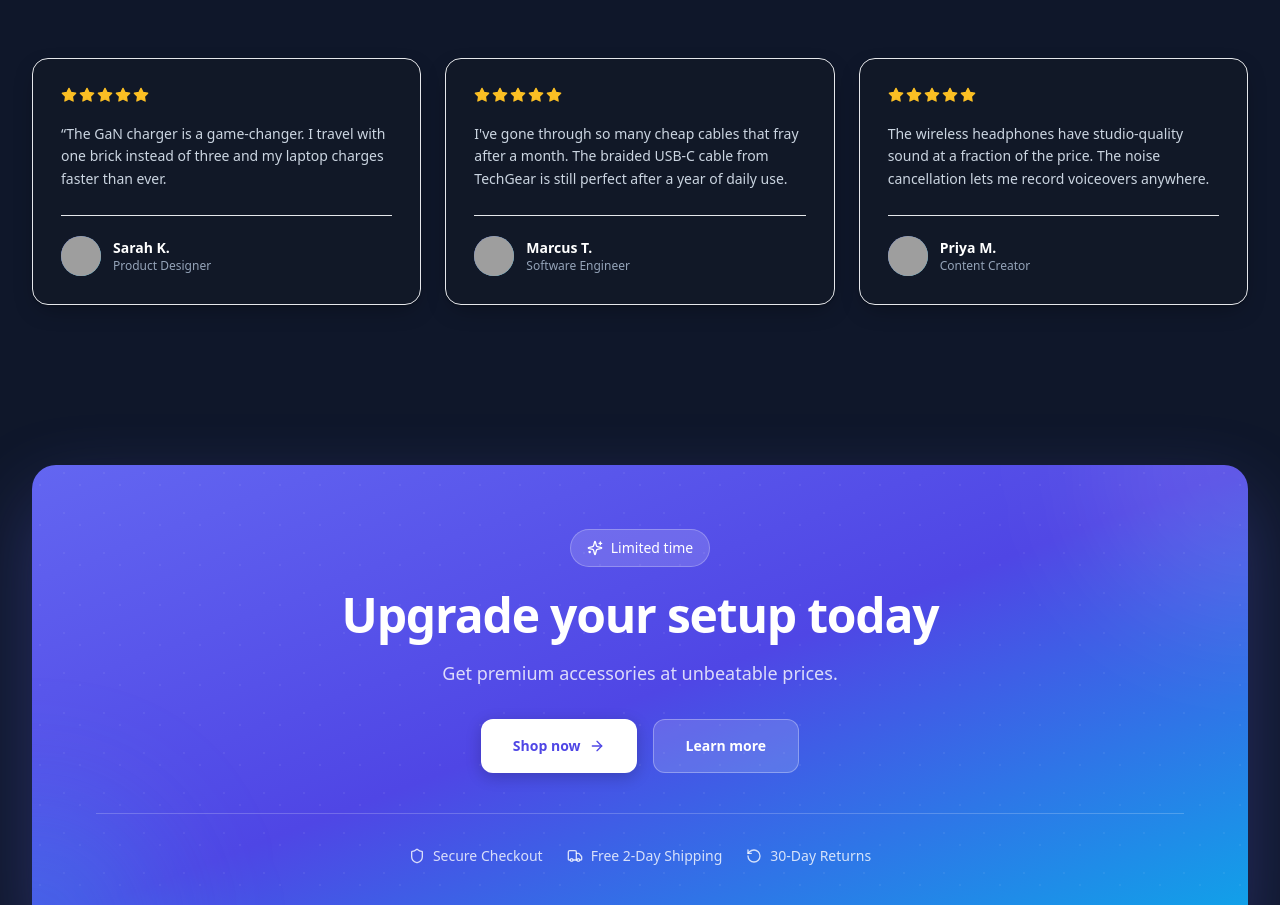
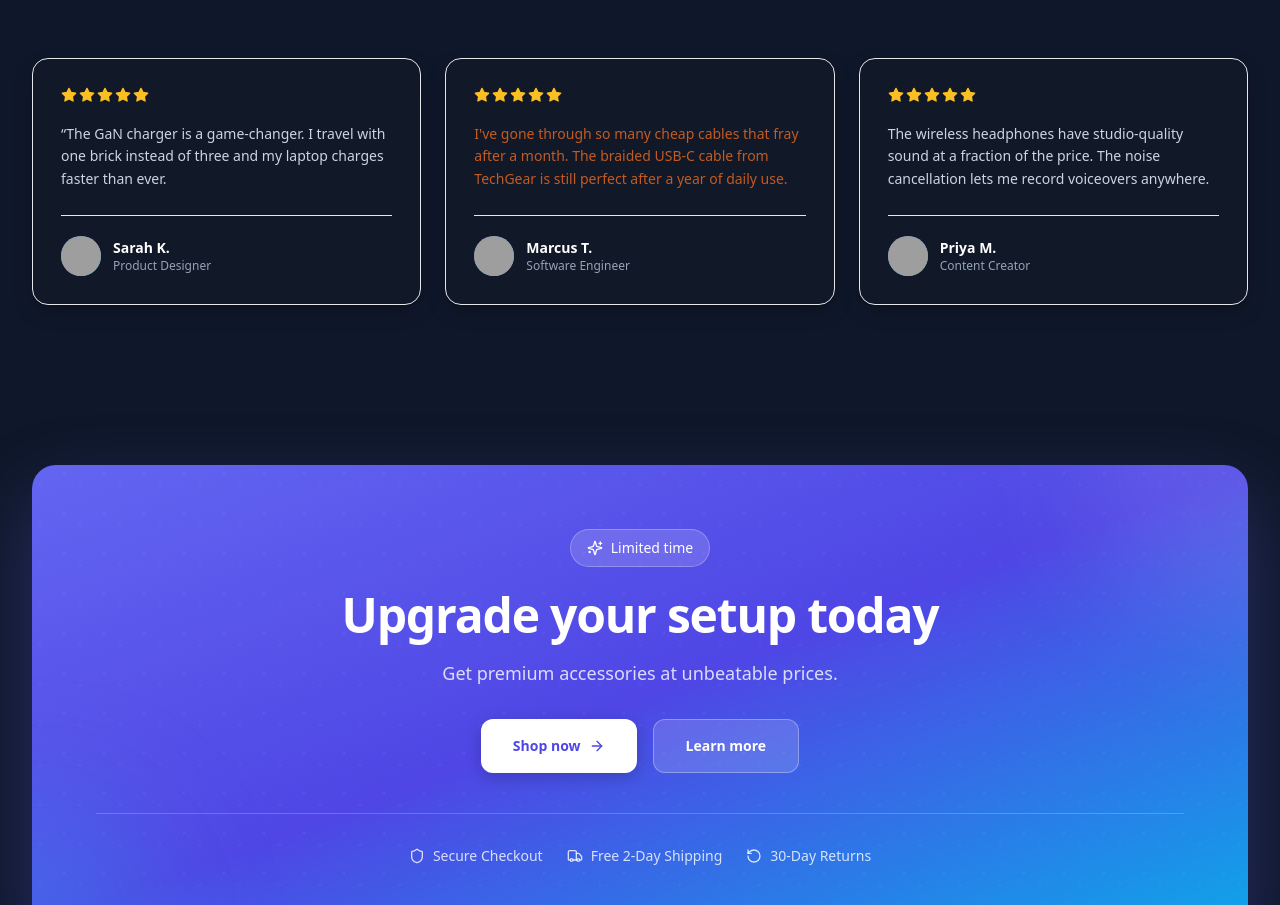
Before and after one commit to ranaasad01/atomic-create-a-tech-accessories-selling-websit-f9ade409, a Next.js app: page / in a window 1280 px wide. Shown: the part 3360-4265 px from the top of the page. Built offline with nearby package versions, Linux system fonts and the light colour scheme; grey boxes are pictures that could not be loaded.

Commit message:
style: apply orange color to specific review text element
Add inline style (color: #c35b22) to the second review paragraph in the reviews section to highlight this specific customer testimonial without affecting other elements or Tailwind classes.

```diff
--- a/app/page.tsx
+++ b/app/page.tsx
@@ -595,7 +595,10 @@ export default function HomePage() {
                   <p
                     className="text-slate-300 text-sm leading-relaxed flex-1 mb-6"
                     data-atomic-id="a8p054d"
-                    data-atomic-instance={i}>{i === 0 ? "“The GaN charger is a game-changer. I travel with one brick instead of three and my laptop charges faster than ever." : t_item.text}</p>
+                    data-atomic-instance={i}
+                    style={i === 1 ? {
+                      color: "#c35b22"
+                    } : undefined}>{i === 0 ? "“The GaN charger is a game-changer. I travel with one brick instead of three and my laptop charges faster than ever." : t_item.text}</p>
                   <div
                     className="flex items-center gap-3 pt-5 border-t border-white/8"
                     data-atomic-id="alaq90i"
```
